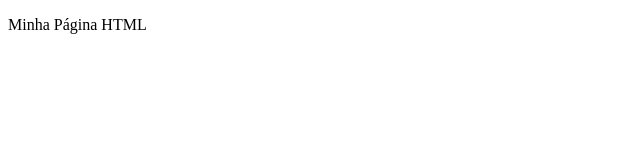
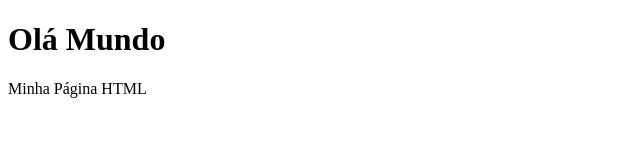
Before and after one commit to thiagoaguiars/projetoteste, a plain HTML site: page index.html in a window 1280 px wide. Shown: the whole page, without its empty margins (0-640 px from the left). Drawn offline with Linux system fonts and the light colour scheme.

Commit message:
Adicionando um Titulo

```diff
--- a/index.html
+++ b/index.html
@@ -4,6 +4,7 @@
         <title>Titulo de Página</title>
     </head>
     <body>
+        <h1>Olá Mundo</h1>
         <p>Minha Página HTML</p>
     </body>
 </html>
```
